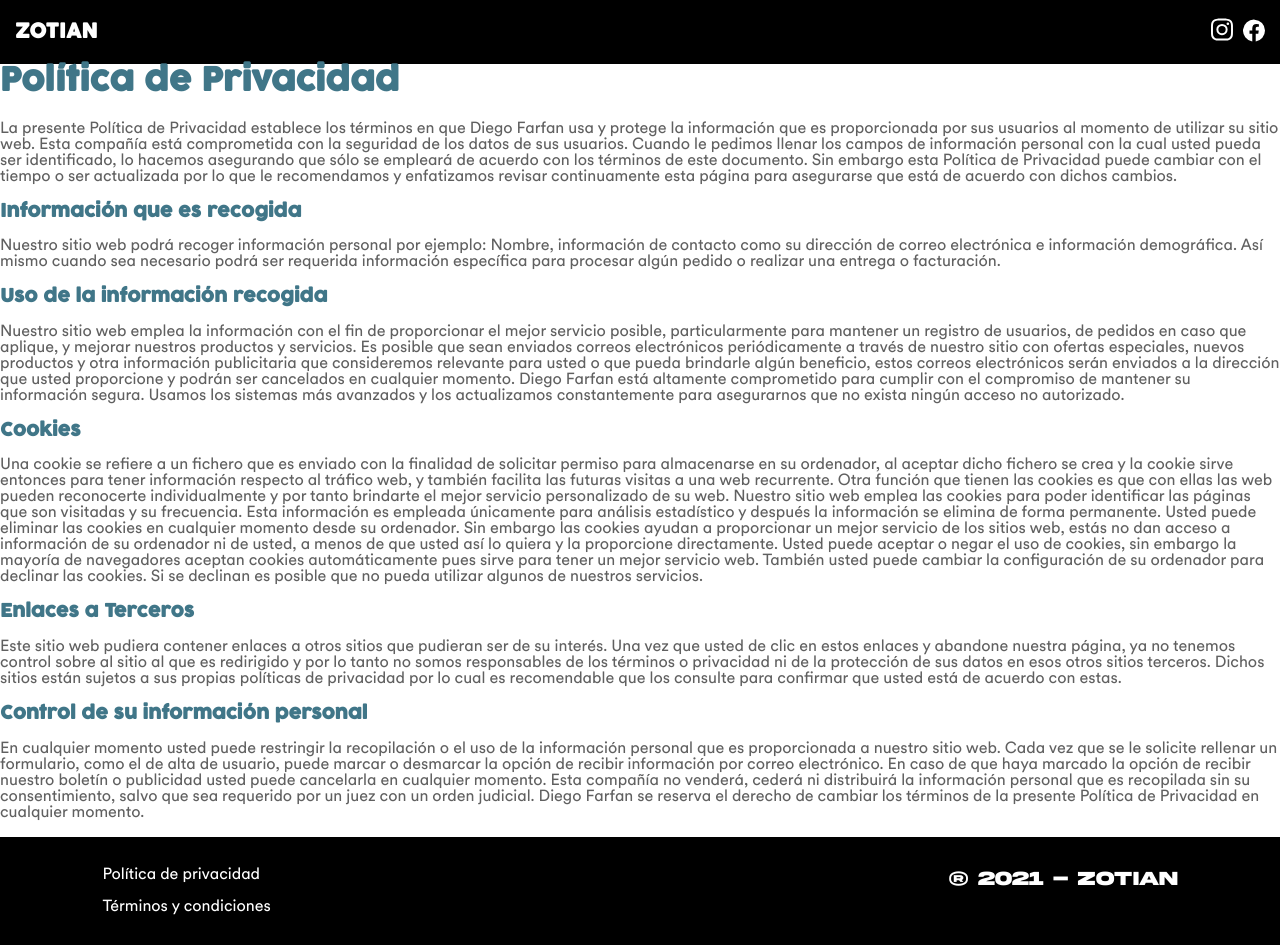
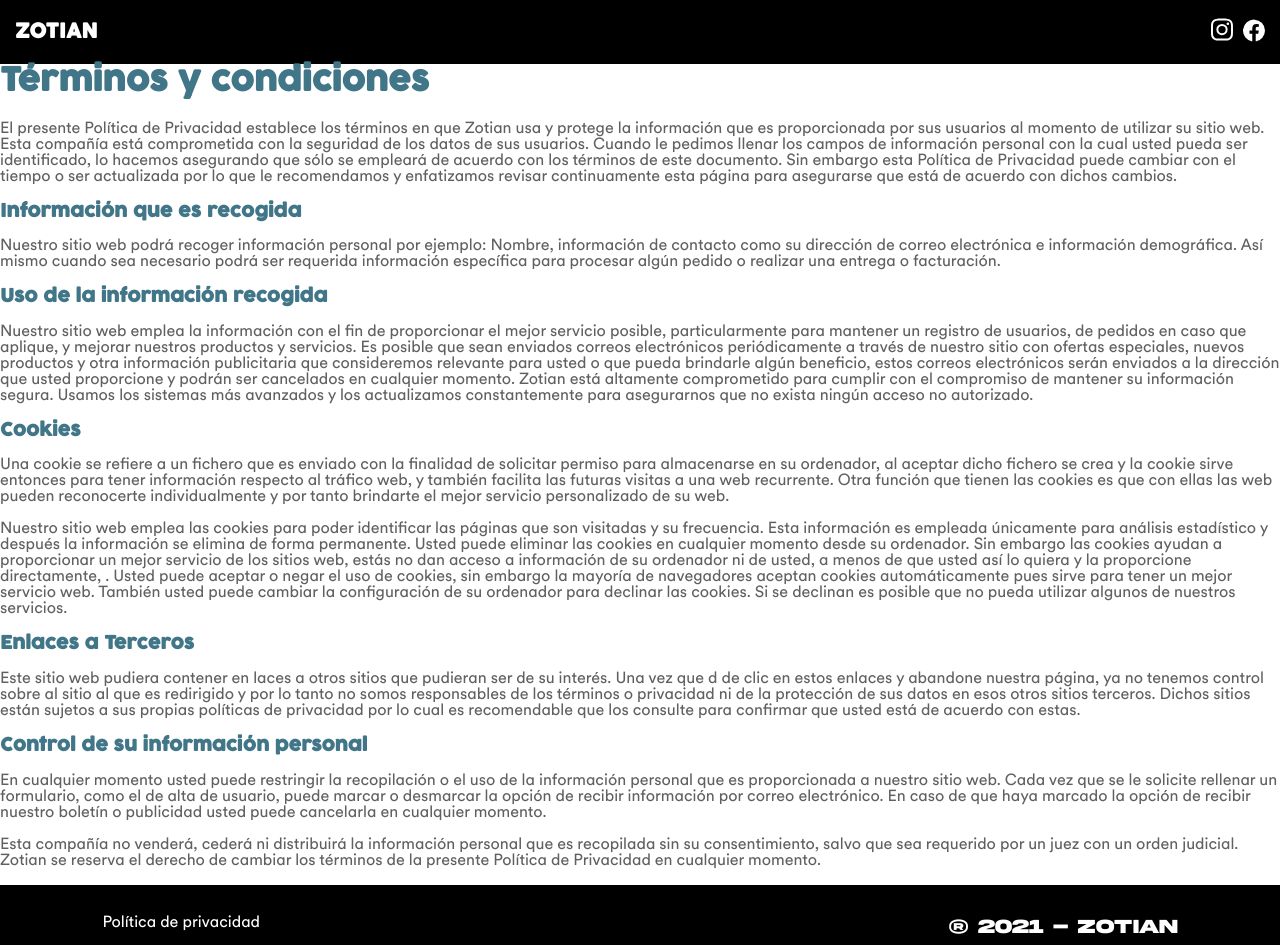
Before and after one commit to RebelsDev/zotian, a Next.js app: page /terminos-y-condiciones in a window 1280 px wide. Shown: the top 945 px of the page. Built offline with nearby package versions, Linux system fonts and the light colour scheme.

Commit message:
add terminos link

```diff
--- a/pages/shared/footer.jsx
+++ b/pages/shared/footer.jsx
@@ -1,12 +1,21 @@
+import Link from 'next/link'
 import styles from '../../styles/Footer.module.scss'
-
 export default function Footer() {
     return (
         <div className={styles.footer}>
             <div className={styles.container}>
                 <div className={styles.links}>
-                    <p>Política de privacidad</p>
-                    <p id={styles.last}>Términos y condiciones</p>
+
+                    <Link href={'/politica-y-privacidad'}>
+                        <a>
+                            <p>Política de privacidad</p>
+                        </a>
+                    </Link>
+                    <Link href={'/terminos-y-condiciones'}>
+                        <a>
+                            <p id={styles.last}>Términos y condiciones</p>
+                        </a>
+                    </Link>
 
                 </div>
                 <div className={styles.copyright}>
--- a/pages/terminos-y-condiciones.jsx
+++ b/pages/terminos-y-condiciones.jsx
@@ -8,40 +8,74 @@ export default function Terminos() {
 
             <div className='politicas'>
                 <div className='container'>
+                    <h1>
+                        Términos y condiciones
 
-                    <h1>Política de Privacidad</h1>
-                    <p>La presente Política de Privacidad establece los términos en que Diego Farfan usa y protege la información que es proporcionada por sus usuarios al momento de utilizar su sitio web. Esta compañía está comprometida con la seguridad de los datos de sus usuarios. Cuando le pedimos llenar los campos de información personal con la cual usted pueda ser identificado, lo hacemos asegurando que sólo se empleará de acuerdo con los términos de este documento. Sin embargo esta Política de Privacidad puede cambiar con el tiempo o ser actualizada por lo que le recomendamos y enfatizamos revisar continuamente esta página para asegurarse que está de acuerdo con dichos cambios.</p>
-                    <h2>Información que es recogida</h2>
+                    </h1>
+
                     <p>
+
+                        El presente Política de Privacidad establece los términos en que Zotian usa y protege la información que es proporcionada por sus usuarios al momento de utilizar su sitio web. Esta compañía está comprometida con la seguridad de los datos de sus usuarios. Cuando le pedimos llenar los campos de información personal con la cual usted pueda ser identificado, lo hacemos asegurando que sólo se empleará de acuerdo con los términos de este documento. Sin embargo esta Política de Privacidad puede cambiar con el tiempo o ser actualizada por lo que le recomendamos y enfatizamos revisar continuamente esta página para asegurarse que está de acuerdo con dichos cambios.
+                    </p>
+
+
+                    <h2>
+                        Información que es recogida
+
+                    </h2>
+
+                    <p>
+
                         Nuestro sitio web podrá recoger información personal por ejemplo: Nombre, información de contacto como su dirección de correo electrónica e información demográfica. Así mismo cuando sea necesario podrá ser requerida información específica para procesar algún pedido o realizar una entrega o facturación.
                     </p>
+
                     <h2>
                         Uso de la información recogida
+
                     </h2>
+
                     <p>
-                        Nuestro sitio web emplea la información con el fin de proporcionar el mejor servicio posible, particularmente para mantener un registro de usuarios, de pedidos en caso que aplique, y mejorar nuestros productos y servicios. Es posible que sean enviados correos electrónicos periódicamente a través de nuestro sitio con ofertas especiales, nuevos productos y otra información publicitaria que consideremos relevante para usted o que pueda brindarle algún beneficio, estos correos electrónicos serán enviados a la dirección que usted proporcione y podrán ser cancelados en cualquier momento.
-                        Diego Farfan está altamente comprometido para cumplir con el compromiso de mantener su información segura. Usamos los sistemas más avanzados y los actualizamos constantemente para asegurarnos que no exista ningún acceso no autorizado.
+                        Nuestro sitio web emplea la información con el fin de proporcionar el mejor servicio posible, particularmente para mantener un registro de usuarios, de pedidos en caso que aplique, y mejorar nuestros productos y servicios. Es posible que sean enviados correos electrónicos periódicamente a través de nuestro sitio con ofertas especiales, nuevos productos y otra información publicitaria que consideremos relevante para usted o que pueda brindarle algún beneficio, estos correos electrónicos serán enviados a la dirección que usted proporcione y podrán ser cancelados en cualquier momento. Zotian está altamente comprometido para cumplir con el compromiso de mantener su información segura. Usamos los sistemas más avanzados y los actualizamos constantemente para asegurarnos que no exista ningún acceso no autorizado.
                     </p>
+
                     <h2>
                         Cookies
+
                     </h2>
+
                     <p>
                         Una cookie se refiere a un fichero que es enviado con la finalidad de solicitar permiso para almacenarse en su ordenador, al aceptar dicho fichero se crea y la cookie sirve entonces para tener información respecto al tráfico web, y también facilita las futuras visitas a una web recurrente. Otra función que tienen las cookies es que con ellas las web pueden reconocerte individualmente y por tanto brindarte el mejor servicio personalizado de su web.
-                        Nuestro sitio web emplea las cookies para poder identificar las páginas que son visitadas y su frecuencia. Esta información es empleada únicamente para análisis estadístico y después la información se elimina de forma permanente. Usted puede eliminar las cookies en cualquier momento desde su ordenador. Sin embargo las cookies ayudan a proporcionar un mejor servicio de los sitios web, estás no dan acceso a información de su ordenador ni de usted, a menos de que usted así lo quiera y la proporcione directamente. Usted puede aceptar o negar el uso de cookies, sin embargo la mayoría de navegadores aceptan cookies automáticamente pues sirve para tener un mejor servicio web. También usted puede cambiar la configuración de su ordenador para declinar las cookies. Si se declinan es posible que no pueda utilizar algunos de nuestros servicios.
+
+                    </p>
+
+                    <p>
+                        Nuestro sitio web emplea las cookies para poder identificar las páginas que son visitadas y su frecuencia. Esta información es empleada únicamente para análisis estadístico y después la información se elimina de forma permanente. Usted puede eliminar las cookies en cualquier momento desde su ordenador. Sin embargo las cookies ayudan a proporcionar un mejor servicio de los sitios web, estás no dan acceso a información de su ordenador ni de usted, a menos de que usted así lo quiera y la proporcione directamente, . Usted puede aceptar o negar el uso de cookies, sin embargo la mayoría de navegadores aceptan cookies automáticamente pues sirve para tener un mejor servicio web. También usted puede cambiar la configuración de su ordenador para declinar las cookies. Si se declinan es posible que no pueda utilizar algunos de nuestros servicios.
+
                     </p>
                     <h2>
                         Enlaces a Terceros
+
                     </h2>
+
                     <p>
-                        Este sitio web pudiera contener enlaces a otros sitios que pudieran ser de su interés. Una vez que usted de clic en estos enlaces y abandone nuestra página, ya no tenemos control sobre al sitio al que es redirigido y por lo tanto no somos responsables de los términos o privacidad ni de la protección de sus datos en esos otros sitios terceros. Dichos sitios están sujetos a sus propias políticas de privacidad por lo cual es recomendable que los consulte para confirmar que usted está de acuerdo con estas.
+                        Este sitio web pudiera contener en laces a otros sitios que pudieran ser de su interés. Una vez que   d de clic en estos enlaces y abandone nuestra página, ya no tenemos control sobre al sitio al que es redirigido y por lo tanto no somos responsables de los términos o privacidad ni de la protección de sus datos en esos otros sitios terceros. Dichos sitios están sujetos a sus propias políticas de privacidad por lo cual es recomendable que los consulte para confirmar que usted está de acuerdo con estas.
+
                     </p>
+
+
                     <h2>
+
                         Control de su información personal
                     </h2>
+
                     <p>
                         En cualquier momento usted puede restringir la recopilación o el uso de la información personal que es proporcionada a nuestro sitio web. Cada vez que se le solicite rellenar un formulario, como el de alta de usuario, puede marcar o desmarcar la opción de recibir información por correo electrónico. En caso de que haya marcado la opción de recibir nuestro boletín o publicidad usted puede cancelarla en cualquier momento.
-                        Esta compañía no venderá, cederá ni distribuirá la información personal que es recopilada sin su consentimiento, salvo que sea requerido por un juez con un orden judicial.
-                        Diego Farfan se reserva el derecho de cambiar los términos de la presente Política de Privacidad en cualquier momento.
+
+                    </p>
+
+                    <p>
+                        Esta compañía no venderá, cederá ni distribuirá la información personal que es recopilada sin su consentimiento, salvo que sea requerido por un juez con un orden judicial. Zotian se reserva el derecho de cambiar los términos de la presente Política de Privacidad en cualquier momento.
+
                     </p>
                 </div>
             </div>
```
